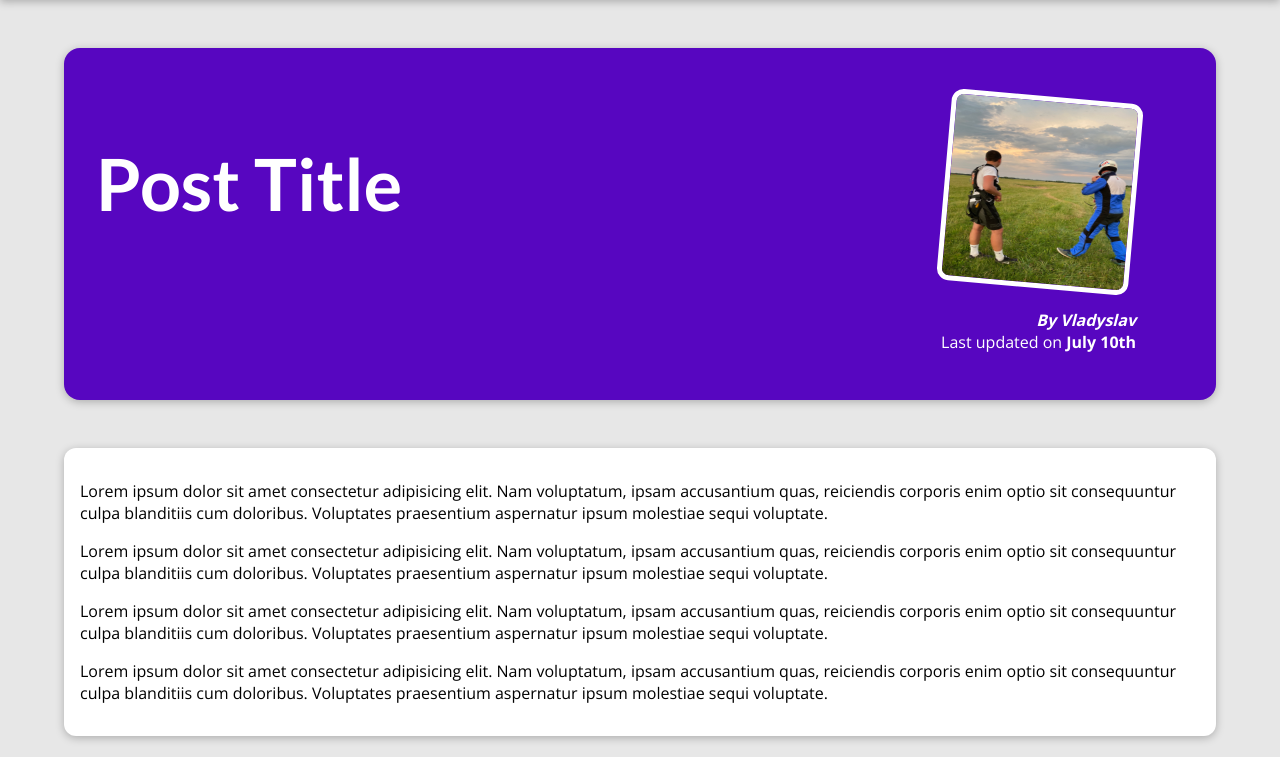
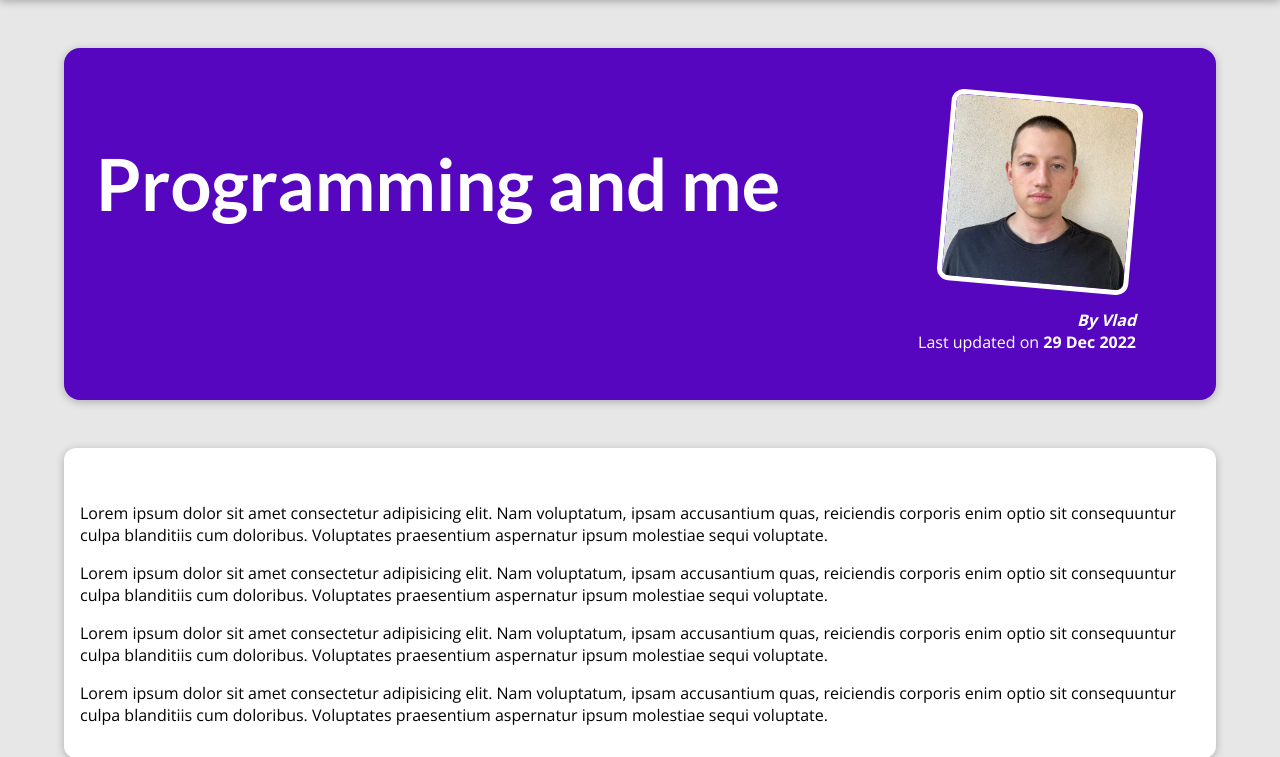
Before and after one commit to VladyslavShaposhnikov/udemy-course, a Django app: page /posts/programming-is-fun in a window 1280 px wide. Shown: the part 80-837 px from the top of the page. Run offline with Django 4.2, Linux system fonts and the light colour scheme.

Commit message:
adding 404.html

```diff
--- a/blog/templates/blog/post_detail.html
+++ b/blog/templates/blog/post_detail.html
@@ -1,7 +1,7 @@
 {% extends 'base.html' %}
 {% load static %}
 
-{% block page_title %}Post Title{% endblock %}
+{% block page_title %}{{ post.title }}{% endblock %}
 
 {% block css_file %}
     <link rel="stylesheet" href="{% static 'blog/post-detail.css' %}">
@@ -9,26 +9,17 @@
 
 {% block content %}
     <section id="summary">
-        <h2>Post Title</h2>
+        <h2>{{ post.title }}</h2>
         <article>
-            <img src="{% static 'blog/images/img2.jpg' %}" alt="Post Title">
-            <address>By Vladyslav</address>
+            <img src="{% static 'blog/images/'|add:post.image %}" alt={{ post.title }}>
+            <address>By {{ post.author }}</address>
             <div>
-                Last updated on <time>July 10th</time>
+                Last updated on <time>{{ post.date|date:"d M Y" }}</time>
             </div>
         </article>
     </section>
 
     <main>
-        <p>
-            Lorem ipsum dolor sit amet consectetur adipisicing elit. Nam voluptatum, ipsam accusantium quas, reiciendis corporis enim optio sit consequuntur culpa blanditiis cum doloribus. Voluptates praesentium aspernatur ipsum molestiae sequi voluptate.
-        </p>
-        <p>
-            Lorem ipsum dolor sit amet consectetur adipisicing elit. Nam voluptatum, ipsam accusantium quas, reiciendis corporis enim optio sit consequuntur culpa blanditiis cum doloribus. Voluptates praesentium aspernatur ipsum molestiae sequi voluptate.
-        </p><p>
-            Lorem ipsum dolor sit amet consectetur adipisicing elit. Nam voluptatum, ipsam accusantium quas, reiciendis corporis enim optio sit consequuntur culpa blanditiis cum doloribus. Voluptates praesentium aspernatur ipsum molestiae sequi voluptate.
-        </p><p>
-            Lorem ipsum dolor sit amet consectetur adipisicing elit. Nam voluptatum, ipsam accusantium quas, reiciendis corporis enim optio sit consequuntur culpa blanditiis cum doloribus. Voluptates praesentium aspernatur ipsum molestiae sequi voluptate.
-        </p>
+        {{ post.content|linebreaks }}
     </main>
 {% endblock %}
--- a/blog/views.py
+++ b/blog/views.py
@@ -1,19 +1,60 @@
 from django.shortcuts import render, HttpResponse
-from django.http import request
+from datetime import date
 
-post_list = {
-    'post 1': 'Thats my first post',
-    'post 2': 'Thats my second post',
-    'post 3': 'Thats my thirth post',
-    'post 4': 'Thats my forth post',
-}
+all_posts = [
+    {
+    'slug': 'hike-in-the-mountains',
+    'image': 'img2.jpg',
+    'author': 'Vlad',
+    'date': date(2022, 12, 17),
+    'title': 'Mountain Hiking',
+    'excerpt': "There is nothing like the views you get when hiking in the mountains! And I wasn't even prepared for what happend whilst I was enjoying the view!",
+    'content': """
+    Lorem ipsum dolor sit amet consectetur adipisicing elit. Nam voluptatum, ipsam accusantium quas, reiciendis corporis enim optio sit consequuntur culpa blanditiis cum doloribus. Voluptates praesentium aspernatur ipsum molestiae sequi voluptate.
+
+    Lorem ipsum dolor sit amet consectetur adipisicing elit. Nam voluptatum, ipsam accusantium quas, reiciendis corporis enim optio sit consequuntur culpa blanditiis cum doloribus. Voluptates praesentium aspernatur ipsum molestiae sequi voluptate.
+
+    Lorem ipsum dolor sit amet consectetur adipisicing elit. Nam voluptatum, ipsam accusantium quas, reiciendis corporis enim optio sit consequuntur culpa blanditiis cum doloribus. Voluptates praesentium aspernatur ipsum molestiae sequi voluptate.
+
+    Lorem ipsum dolor sit amet consectetur adipisicing elit. Nam voluptatum, ipsam accusantium quas, reiciendis corporis enim optio sit consequuntur culpa blanditiis cum doloribus. Voluptates praesentium aspernatur ipsum molestiae sequi voluptate.
+    """
+    },
+    {
+    'slug': 'programming-is-fun',
+    'image': 'me.jpg',
+    'author': 'Vlad',
+    'date': date(2022, 12, 29),
+    'title': 'Programming and me',
+    'excerpt': "Programming is fun, but it is more funniest whan you get paid for it",
+    'content': """
+    Lorem ipsum dolor sit amet consectetur adipisicing elit. Nam voluptatum, ipsam accusantium quas, reiciendis corporis enim optio sit consequuntur culpa blanditiis cum doloribus. Voluptates praesentium aspernatur ipsum molestiae sequi voluptate.
+
+    Lorem ipsum dolor sit amet consectetur adipisicing elit. Nam voluptatum, ipsam accusantium quas, reiciendis corporis enim optio sit consequuntur culpa blanditiis cum doloribus. Voluptates praesentium aspernatur ipsum molestiae sequi voluptate.
+
+    Lorem ipsum dolor sit amet consectetur adipisicing elit. Nam voluptatum, ipsam accusantium quas, reiciendis corporis enim optio sit consequuntur culpa blanditiis cum doloribus. Voluptates praesentium aspernatur ipsum molestiae sequi voluptate.
+
+    Lorem ipsum dolor sit amet consectetur adipisicing elit. Nam voluptatum, ipsam accusantium quas, reiciendis corporis enim optio sit consequuntur culpa blanditiis cum doloribus. Voluptates praesentium aspernatur ipsum molestiae sequi voluptate.
+    """
+    }
+]
+
+def get_date(post):
+    return post['date']
 
 def index(request):
-    return HttpResponse(render(request, 'blog/index.html'))
+    sorted_posts = sorted(all_posts, key=get_date)
+    latest_posts = sorted_posts[-3:]
+    return HttpResponse(render(request, 'blog/index.html', context={
+        'posts': latest_posts
+    }))
 
 def posts(request):
-    return HttpResponse(render(request, 'blog/all_posts.html'))
+    return HttpResponse(render(request, 'blog/all_posts.html', {
+        'all_posts': all_posts,
+    }))
 
 def post_detail(request, slug):
-    #post = slug
-    return HttpResponse(render(request, 'blog/post_detail.html'))
+    identified_post = next(post for post in all_posts if post['slug'] == slug)
+    return HttpResponse(render(request, 'blog/post_detail.html', {
+        'post': identified_post,
+    }))
```
Also changed, not shown: blog/templates/blog/all_posts.html (+3 -6 lines), blog/templates/blog/includes/post.html (+4 -4 lines), blog/templates/blog/index.html (+3 -11 lines), templates/404.html (added, +13 -0 lines).
